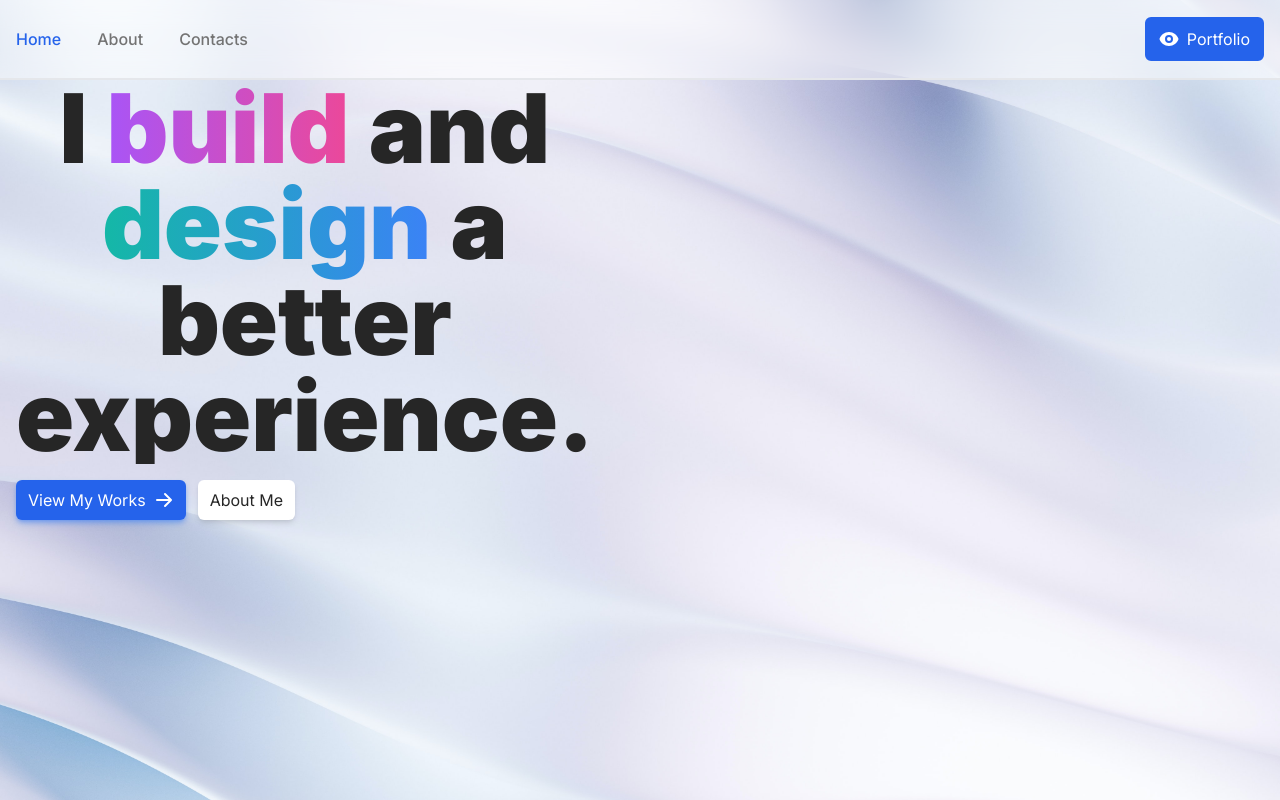
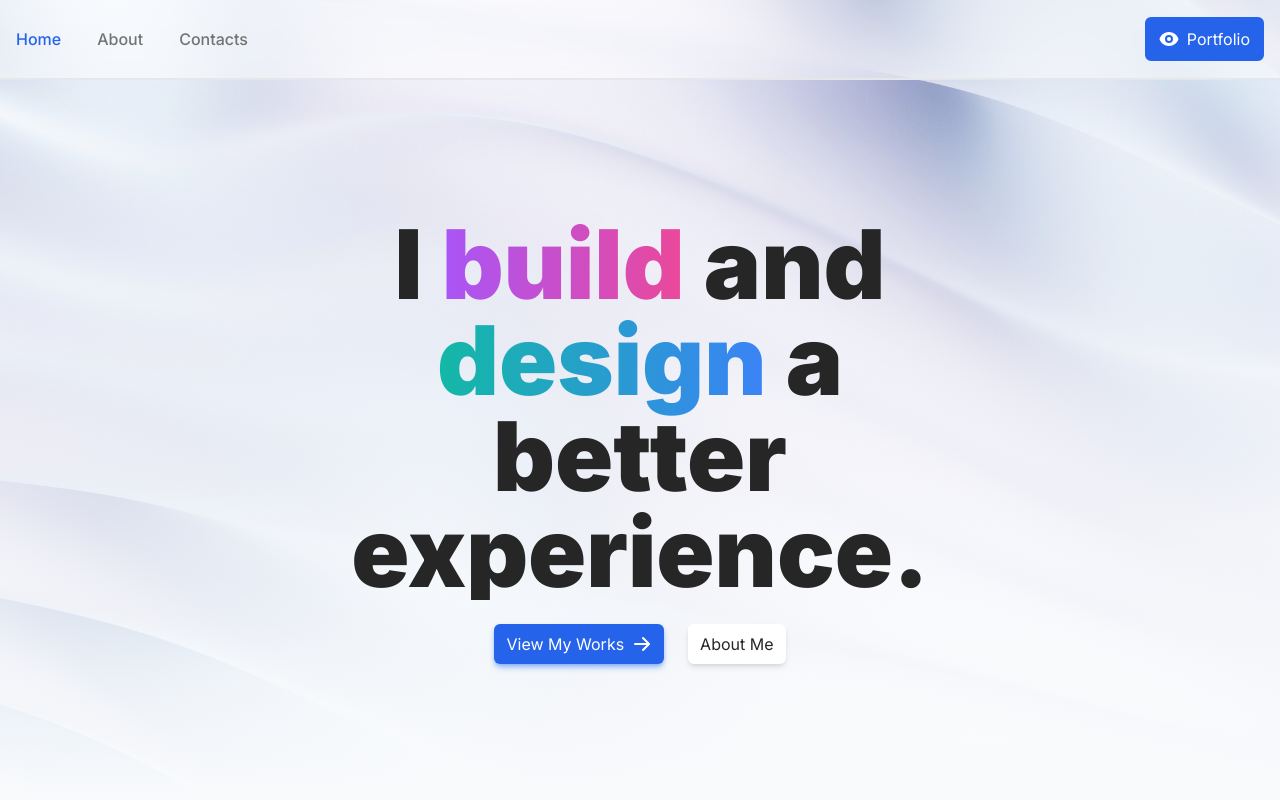
Before and after one commit to qhungg289/personal-site-qhungg289, a Next.js app: page / in a window 1280 px wide. Built offline with nearby package versions, Linux system fonts and the light colour scheme.

Commit message:
Update styling

```diff
--- a/components/layout/BackgroundImage.js
+++ b/components/layout/BackgroundImage.js
@@ -1,8 +1,18 @@
+import { motion } from "framer-motion";
+
 export default function BackgroundImage() {
 	return (
 		<>
-			<div className="absolute inset-0 -z-20 bg-hero bg-cover bg-center"></div>
-			<div className="absolute inset-0 -z-10 bg-gradient-to-b from-transparent to-slate-50"></div>
+			<motion.div
+				initial={{ opacity: 0 }}
+				animate={{ opacity: 1 }}
+				className="absolute inset-0 -z-20 bg-hero bg-cover bg-center"
+			></motion.div>
+			<motion.div
+				initial={{ opacity: 0 }}
+				animate={{ opacity: 1 }}
+				className="absolute inset-0 -z-10 bg-gradient-to-b from-transparent to-slate-50"
+			></motion.div>
 		</>
 	);
 }
--- a/components/typography/HeroTitle.js
+++ b/components/typography/HeroTitle.js
@@ -1,15 +1,27 @@
+import { motion } from "framer-motion";
+
 export default function HeroTitle() {
 	return (
-		<h1 className="w-min overflow-hidden text-center text-6xl font-black text-neutral-800 sm:text-8xl">
+		<motion.h1
+			initial={{ opacity: 0, y: 100 }}
+			animate={{ opacity: 1, y: 0 }}
+			className="w-min overflow-hidden text-center text-6xl font-black text-neutral-800 sm:text-8xl"
+		>
 			I{" "}
-			<span className="bg-gradient-to-r from-purple-500 to-pink-500 bg-clip-text text-transparent">
+			<motion.span
+				whileHover={{ opacity: 0.7 }}
+				className="bg-gradient-to-r from-purple-500 to-pink-500 bg-clip-text text-transparent"
+			>
 				build
-			</span>{" "}
+			</motion.span>{" "}
 			and{" "}
-			<span className="bg-gradient-to-r from-teal-500 to-blue-500 bg-clip-text text-transparent">
+			<motion.span
+				whileHover={{ opacity: 0.7 }}
+				className="bg-gradient-to-r from-teal-500 to-blue-500 bg-clip-text text-transparent"
+			>
 				design
-			</span>{" "}
+			</motion.span>{" "}
 			a better experience.
-		</h1>
+		</motion.h1>
 	);
 }
--- a/pages/index.js
+++ b/pages/index.js
@@ -1,8 +1,10 @@
 import Head from "next/head";
 import Link from "next/link";
 import Nav from "../components/nav/Nav";
+import { motion } from "framer-motion";
 import Container from "../components/layout/Container";
 import HeroTitle from "../components/typography/HeroTitle";
+import BackgroundImage from "../components/layout/BackgroundImage";
 
 export default function Home() {
 	return (
@@ -13,16 +15,17 @@ export default function Home() {
 				<link rel="icon" href="/favicon.ico" />
 			</Head>
 
-			<div className="absolute inset-0 -z-10 bg-hero bg-cover bg-center"></div>
+			<BackgroundImage />
 
 			<Nav />
+
 			<Container>
-				<div className="flex h-[95%] flex-col justify-end gap-4">
+				<div className="flex min-h-[calc(100vh-5rem)] flex-col items-center justify-center gap-6">
 					<HeroTitle />
 
-					<div className="flex space-x-3">
+					<div className="flex space-x-6">
 						<Link href={"/portfolio"} passHref>
-							<a className="flex items-center gap-2 rounded-md bg-blue-600 px-3 py-2 text-white shadow-md shadow-blue-500/50 transition-all hover:bg-blue-500 hover:shadow-lg hover:shadow-blue-400/50 focus:shadow-lg focus:shadow-blue-400/50">
+							<a className="flex items-center gap-2 rounded-md bg-blue-600 px-3 py-2 text-white shadow-md shadow-blue-500/50 transition-all hover:scale-105 hover:bg-blue-500 hover:shadow-lg hover:shadow-blue-400/50">
 								View My Works
 								<svg
 									xmlns="http://www.w3.org/2000/svg"
@@ -40,7 +43,7 @@ export default function Home() {
 						</Link>
 
 						<Link href={"/about"} passHref>
-							<a className="rounded-md bg-white px-3 py-2 shadow-md transition-all hover:shadow-lg focus:shadow-lg">
+							<a className="rounded-md bg-white px-3 py-2 shadow-md transition-all hover:scale-105 hover:shadow-lg focus:shadow-lg">
 								About Me
 							</a>
 						</Link>
```
